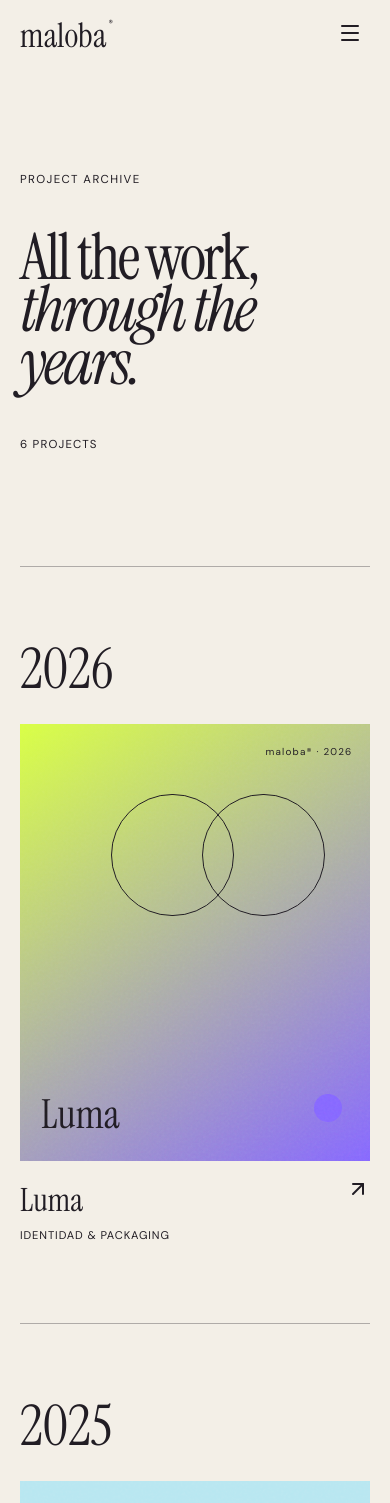
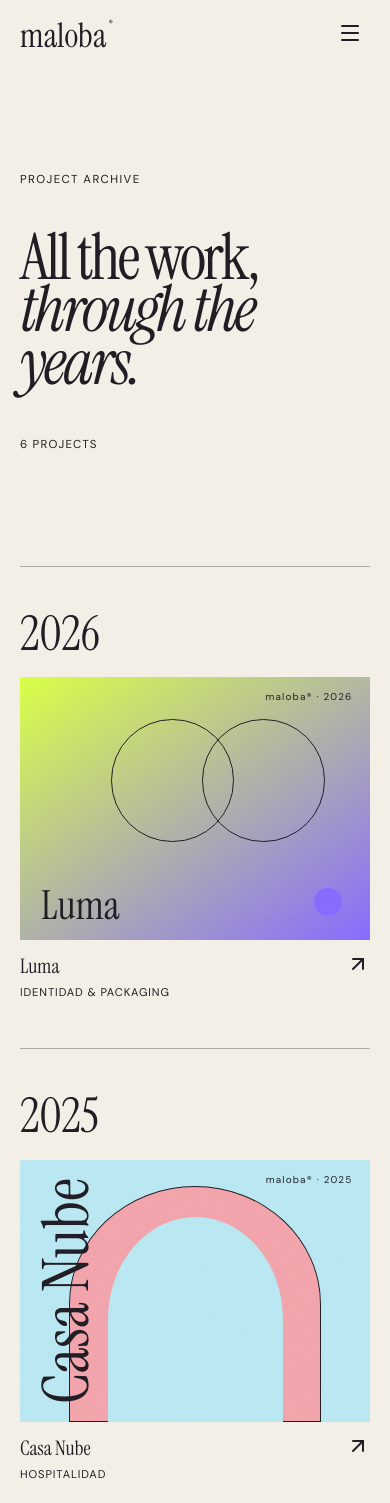
Before and after one commit to irxnenrique/maloba.mx, a React (Vite) app: page /en/projects in a window 390 px wide. Shown: the top 1503 px of the page. Built offline with nearby package versions, Linux system fonts and the light colour scheme; no server answers.

Commit message:
improve projects page

```diff
--- a/src/pages/projects-archive-page/styles/_projects-archive-page.scss
+++ b/src/pages/projects-archive-page/styles/_projects-archive-page.scss
@@ -35,9 +35,9 @@
 }
 .archive-year {
   display: grid;
-  grid-template-columns: minmax(120px, 0.35fr) 1.65fr;
-  gap: clamp(2rem, 6vw, 7rem);
-  padding: v.$space-lg 0;
+  grid-template-columns: minmax(90px, 0.2fr) 1.8fr;
+  gap: clamp(1.5rem, 4vw, 4rem);
+  padding: v.$space-md 0;
   border-bottom: 1px solid v.$line;
   > h2 {
     position: sticky;
@@ -45,33 +45,30 @@
     align-self: start;
     margin: 0;
     font-family: v.$font-serif;
-    font-size: clamp(3.5rem, 7vw, 7rem);
+    font-size: clamp(3rem, 5vw, 5rem);
     font-weight: 400;
     line-height: 0.8;
   }
 }
 .archive-grid {
   display: grid;
-  grid-template-columns: repeat(2, minmax(0, 1fr));
-  gap: clamp(2rem, 5vw, 5rem) 1.25rem;
+  grid-template-columns: repeat(4, minmax(0, 1fr));
+  gap: clamp(2rem, 3.5vw, 3.5rem) 1rem;
 }
 .archive-card {
-  &:nth-child(even) {
-    margin-top: 5rem;
-  }
   .artwork {
-    aspect-ratio: 4 / 5;
+    aspect-ratio: 4 / 3;
   }
   &-meta {
     display: flex;
     align-items: flex-start;
     justify-content: space-between;
     gap: 1rem;
-    padding-top: 1rem;
+    padding-top: 0.75rem;
     h3 {
       margin: 0;
       font-family: v.$font-serif;
-      font-size: 2rem;
+      font-size: clamp(1.25rem, 1.6vw, 1.6rem);
       font-weight: 400;
     }
     p {
@@ -80,6 +77,59 @@
       text-transform: uppercase;
       letter-spacing: 0.08em;
     }
+  }
+
+  a {
+    display: block;
+  }
+
+  .artwork {
+    transition: transform v.$transition-base v.$ease-out;
+  }
+
+  h3 {
+    transition: color v.$transition-base;
+  }
+
+  a:hover {
+    .artwork {
+      transform: translateY(-4px);
+    }
+
+    h3 {
+      color: v.$violet;
+    }
+  }
+}
+
+@include v.tablet {
+  .archive-grid {
+    grid-template-columns: repeat(3, minmax(0, 1fr));
+  }
+}
+
+@include v.mobile {
+  .archive-header,
+  .archive-year {
+    grid-template-columns: 1fr;
+  }
+
+  .archive-header > p:last-child {
+    grid-column: auto;
+  }
+
+  .archive-year > h2 {
+    position: static;
+  }
+
+  .archive-grid {
+    grid-template-columns: repeat(2, minmax(0, 1fr));
+  }
+}
+
+@include v.small-mobile {
+  .archive-grid {
+    grid-template-columns: 1fr;
   }
 }
 .archive-load-more {
--- a/src/styles/abstracts/_variables.scss
+++ b/src/styles/abstracts/_variables.scss
@@ -28,6 +28,8 @@ $space-md: clamp(3rem, 7vw, 7rem);
 $space-lg: clamp(5rem, 10vw, 11rem);
 $space-xl: clamp(7rem, 14vw, 15rem);
 $mobile-breakpoint: 800px;
+$tablet-breakpoint: 1100px;
+$small-mobile-breakpoint: 560px;
 
 $transition-fast: 0.2s;
 $transition-base: 0.25s;
@@ -39,6 +41,18 @@ $ease-out: cubic-bezier(0.22, 1, 0.36, 1);
   }
 }
 
+@mixin tablet {
+  @media (max-width: $tablet-breakpoint) {
+    @content;
+  }
+}
+
+@mixin small-mobile {
+  @media (max-width: $small-mobile-breakpoint) {
+    @content;
+  }
+}
+
 @mixin focus-ring {
   outline: 2px solid $violet;
   outline-offset: 5px;
--- a/src/styles/base/_responsive.scss
+++ b/src/styles/base/_responsive.scss
@@ -69,28 +69,6 @@
   }
   .project-card {
     margin: 0 0 4rem !important;
-  }
-  .archive-header,
-  .archive-year {
-    grid-template-columns: 1fr;
-  }
-  .archive-header {
-    > p:last-child {
-      grid-column: auto;
-    }
-  }
-  .archive-year {
-    > h2 {
-      position: static;
-    }
-  }
-  .archive-grid {
-    grid-template-columns: 1fr;
-  }
-  .archive-card {
-    &:nth-child(even) {
-      margin-top: 0;
-    }
   }
   .manifesto-grid,
   .contact,
```
